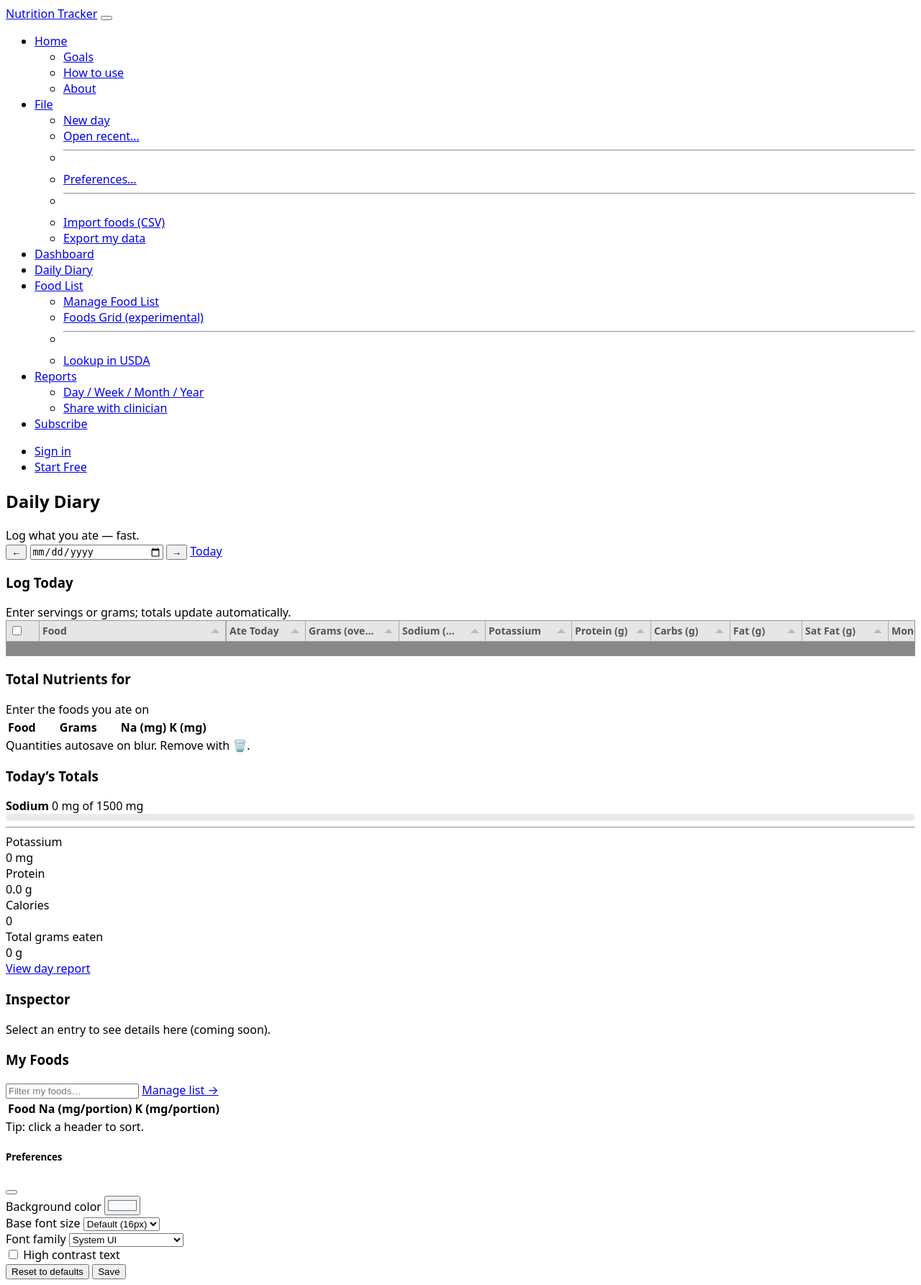
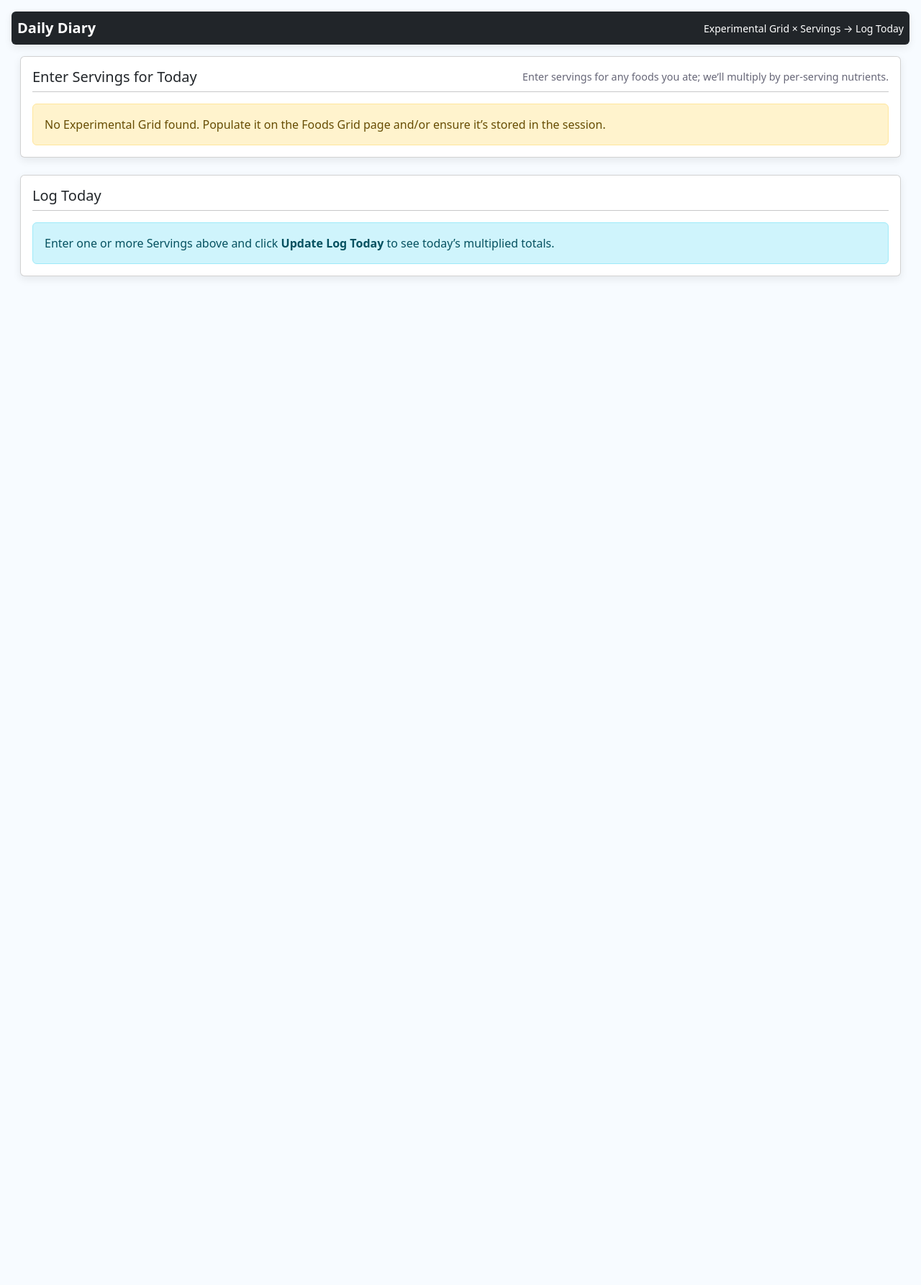
Before and after one commit to KenSodium/HealthNutritionTracker, a Flask app: page /daily in a window 1280 px wide. Shown: the whole page at 72% size. After the commit the page ends 386 px from the top, so only its background shows below. Run offline with Flask 3, Linux system fonts and the light colour scheme; lists and menus that the app fills with data are empty; some libraries are stand-ins or nearby versions.

Commit message:
Manifest update

```diff
--- a/templates/app/daily.html
+++ b/templates/app/daily.html
@@ -1,162 +1,177 @@
-{# templates/app/daily.html #}
-{% extends "app_base.html" %}
-{% block title %}Daily Diary — Nutrition Tracker{% endblock %}
+<!DOCTYPE html>
+<html lang="en">
+<head>
+  <meta charset="utf-8">
+  <title>CKD Diet Tracker — Daily Diary</title>
+  <meta name="viewport" content="width=device-width, initial-scale=1">
+  <!-- Bootstrap -->
+  <link href="https://cdn.jsdelivr.net/npm/bootstrap@5.3.3/dist/css/bootstrap.min.css" rel="stylesheet">
+  <!-- App CSS (optional) -->
+  <link href="{{ url_for('static', filename='app.css') }}" rel="stylesheet">
 
-{% block content %}
-  <div class="page-wrapper">
-    <div class="container-xl">
+  <style>
+    body { background:#f7fbff; }
+    .table-sm td, .table-sm th { padding: .46rem .6rem; }
+    .sticky-header th { position: sticky; top: 0; background: #fff; z-index: 2; }
+    .num { text-align: right; }
+    .w-7rem { width: 7rem; }
+    .hint { font-size:.9rem; color:#667; }
+    .shadow-soft { box-shadow: 0 .25rem .75rem rgba(0,0,0,.08); }
+  </style>
+</head>
+<body class="p-3">
 
-      <!-- Header: date controls -->
-      <div class="page-header d-print-none">
-        <div class="row align-items-center">
-          <div class="col">
-            <h2 class="page-title">Daily Diary</h2>
-            <div class="text-muted mt-1">Log what you ate — fast.</div>
+  <nav class="mb-3 p-2 rounded bg-dark text-white d-flex align-items-center shadow-soft">
+    <div class="fs-5 fw-semibold">Daily Diary</div>
+    <div class="ms-auto small">Experimental Grid × Servings → Log Today</div>
+  </nav>
+
+  <div class="container-fluid">
+
+    {# ------- Safe defaults so the page renders even if vars are missing ------- #}
+    {% set grid = grid if grid is defined else [] %}
+    {% set servings_map = servings_map if servings_map is defined else {} %}
+    {% set nf_default = [
+      'Calories','Protein','Carbs','Fat',
+      'Sat Fat','Mono Fat','Poly Fat','Sugar',
+      'Sodium','Potassium','Calcium','Magnesium','Iron','Cholesterol'
+    ] %}
+    {% set nutrient_fields = nutrient_fields if nutrient_fields is defined and nutrient_fields else nf_default %}
+    {% set preview = preview if preview is defined else None %}
+
+    <!-- A) ENTRY FORM: list Experimental Grid with "Servings Today" input -->
+    <div class="card mb-4 shadow-soft">
+      <div class="card-body">
+        <div class="d-flex align-items-center justify-content-between">
+          <h5 class="card-title mb-0">Enter Servings for Today</h5>
+          <div class="hint">Enter servings for any foods you ate; we’ll multiply by per-serving nutrients.</div>
+        </div>
+        <hr class="mt-2">
+
+        {% if not grid %}
+          <div class="alert alert-warning mb-0">
+            No Experimental Grid found. Populate it on the Foods Grid page and/or ensure it’s stored in the session.
           </div>
-          <div class="col-auto ms-auto d-print-none">
-            <div class="d-flex gap-2 align-items-center">
-              <button class="btn btn-outline" id="btn-prev">←</button>
-              <input class="form-control" type="date" id="day-picker" style="width: 180px;">
-              <button class="btn btn-outline" id="btn-next">→</button>
-              <a class="btn btn-primary" href="{{ url_for('app_daily') }}">Today</a>
+        {% else %}
+          <form method="post" action="{{ url_for('daily') }}">
+            <div class="table-responsive" style="max-height: 55vh;">
+              <table class="table table-sm table-hover align-middle">
+                <thead class="sticky-header">
+                  <tr>
+                    <th>Food</th>
+                    <th class="text-center">Size</th>
+                    <th class="text-center">Units</th>
+                    <th class="text-center">Weight</th>
+                    <th class="text-center">Servings Today</th>
+                    {% for f in nutrient_fields %}
+                      <th class="text-center">{{ f }}</th>
+                    {% endfor %}
+                  </tr>
+                </thead>
+                <tbody>
+                  {% for row in grid %}
+                    {% set rid = (row.id if row.id is defined else row.get('id')) | string %}
+                    <tr>
+                      <td>{{ row.Food if row.Food is defined else row.get('Food','') }}</td>
+                      <td class="text-center">{{ row.Size if row.Size is defined else row.get('Size','') }}</td>
+                      <td class="text-center">{{ row.Units if row.Units is defined else row.get('Units','') }}</td>
+                      <td class="text-center">{{ row.Weight if row.Weight is defined else row.get('Weight','') }}</td>
+                      <td class="text-center">
+                        <input
+                          type="number"
+                          step="0.01"
+                          min="0"
+                          class="form-control form-control-sm text-end w-7rem d-inline-block"
+                          name="servings[{{ rid }}]"
+                          value="{{ servings_map.get(rid, 0) }}">
+                      </td>
+                      {% for f in nutrient_fields %}
+                        <td class="num">
+                          {{ (row[f] if f in row else row.get(f, 0)) }}
+                        </td>
+                      {% endfor %}
+                    </tr>
+                  {% endfor %}
+                </tbody>
+              </table>
             </div>
-          </div>
+
+            <div class="mt-3 d-flex gap-2">
+              <button type="submit" class="btn btn-primary">Update Log Today</button>
+              <a href="{{ url_for('daily') }}" class="btn btn-outline-secondary">Clear Preview</a>
+            </div>
+          </form>
+        {% endif %}
+      </div>
+    </div>
+
+    <!-- B) PREVIEW: multiplied nutrients (Experimental Grid × Servings) -->
+    <div class="card shadow-soft">
+      <div class="card-body">
+        <div class="d-flex align-items-center mb-2">
+          <h5 class="card-title mb-0">Log Today</h5>
+          {% if preview and preview.date %}
+            <div class="ms-2 small text-muted">for {{ preview.date }}</div>
+          {% endif %}
         </div>
-      </div>
+        <hr class="mt-2">
 
-      <!-- Log Today grid (foods with Ate Today + Grams override) -->
-      <div class="card mb-3">
-        <div class="card-header">
-          <h3 class="card-title mb-0">Log Today</h3>
-          <div class="text-muted small">Enter servings or grams; totals update automatically.</div>
-        </div>
-        <div class="card-body p-0">
-          <div id="daily-grid" style="height:520px;"></div>
-        </div>
-      </div>
-
-      <!-- ===== Existing Top row: Entries (wide) + Totals (narrow) ===== -->
-      <div class="row g-3">
-
-        <!-- Entries: wide (stops before totals) -->
-        <div class="col-12 col-xl-9">
-          <div class="card">
-            <div class="card-header">
-              <div>
-                <h3 class="card-title mb-0">
-                  Total Nutrients for <span id="day-label"></span>
-                </h3>
-                <div class="text-muted small">
-                  Enter the foods you ate on <span id="day-label-2"></span>
-                </div>
-              </div>
-            </div>
-            <div class="card-body p-0">
-              <div class="table-responsive">
-                <table class="table table-vcenter card-table mb-0">
-                  <thead>
-                    <tr>
-                      <th>Food</th>
-                      <th style="width:110px" class="text-end">Grams</th>
-                      <th class="text-end">Na (mg)</th>
-                      <th class="text-end">K (mg)</th>
-                      <th style="width:60px"></th>
-                    </tr>
-                  </thead>
-                  <tbody id="entries-body"><!-- filled by JS --></tbody>
-                </table>
-              </div>
-            </div>
-            <div class="card-footer text-muted small">
-              Quantities autosave on blur. Remove with 🗑️.
-            </div>
-          </div>
-        </div>
-
-        <!-- Today’s Totals -->
-        <div class="col-12 col-xl-3">
-          <div class="card">
-            <div class="card-header"><h3 class="card-title">Today’s Totals</h3></div>
-            <div class="card-body" id="totals-panel"><!-- filled by JS --></div>
-            <div class="card-footer">
-              <a class="btn btn-outline w-100" href="{{ url_for('reports_day') }}">View day report</a>
-            </div>
+        {% if preview and preview.rows %}
+          <div class="table-responsive" style="max-height: 55vh;">
+            <table class="table table-sm table-striped align-middle">
+              <thead class="sticky-header">
+                <tr>
+                  <th>Food</th>
+                  <th class="text-center">Size</th>
+                  <th class="text-center">Units</th>
+                  <th class="text-center">Weight</th>
+                  <th class="text-center">Servings</th>
+                  {% for f in nutrient_fields %}
+                    <th class="text-center">{{ f }}</th>
+                  {% endfor %}
+                </tr>
+              </thead>
+              <tbody>
+                {% for r in preview.rows %}
+                  <tr>
+                    <td>{{ r.Food }}</td>
+                    <td class="text-center">{{ r.Size }}</td>
+                    <td class="text-center">{{ r.Units }}</td>
+                    <td class="text-center">{{ r.Weight }}</td>
+                    <td class="text-center">{{ '%.2f'|format((r.Servings|float) if r.Servings is defined else (r.get('Servings',0)|float)) }}</td>
+                    {% for f in nutrient_fields %}
+                      <td class="num">{{ '%.2f'|format((r.get(f, 0)|float)) }}</td>
+                    {% endfor %}
+                  </tr>
+                {% endfor %}
+              </tbody>
+              <tfoot>
+                <tr class="table-secondary">
+                  <th colspan="5" class="text-end">Totals</th>
+                  {% for f in nutrient_fields %}
+                    <th class="num">
+                      {{ '%.2f'|format((preview.totals.get(f, 0)|float)) }}
+                    </th>
+                  {% endfor %}
+                </tr>
+              </tfoot>
+            </table>
           </div>
 
-          <div class="card mt-2">
-            <div class="card-header"><h3 class="card-title">Inspector</h3></div>
-            <div class="card-body text-muted small">
-              Select an entry to see details here (coming soon).
-            </div>
+          <div class="hint">
+            These values = per-serving nutrients from Experimental Grid × the “Servings Today” you entered above.
           </div>
-        </div>
+        {% else %}
+          <div class="alert alert-info mb-0">
+            Enter one or more Servings above and click <strong>Update Log Today</strong> to see today’s multiplied totals.
+          </div>
+        {% endif %}
+      </div>
+    </div>
 
-        <!-- Second row: My Foods full-width -->
-        <div class="col-12">
-          <div class="card">
-            <div class="card-header">
-              <h3 class="card-title">My Foods</h3>
-              <div class="ms-auto d-flex gap-2 align-items-center">
-                <input id="foods-filter" class="form-control" placeholder="Filter my foods…" style="max-width:260px">
-                <a class="btn btn-sm btn-outline" href="{{ url_for('food_search') }}">Manage list →</a>
-              </div>
-            </div>
-            <div class="card-body p-0">
-              <div class="table-responsive">
-                <table class="table table-vcenter card-table mb-0" id="tbl-foods">
-                  <thead>
-                    <tr>
-                      <th data-sort="text">Food</th>
-                      <th class="text-end" data-sort="num">Na (mg/portion)</th>
-                      <th class="text-end" data-sort="num">K (mg/portion)</th>
-                      <th style="width:60px"></th>
-                    </tr>
-                  </thead>
-                  <tbody id="foods-body"><!-- filled by JS --></tbody>
-                </table>
-              </div>
-            </div>
-            <div class="card-footer text-muted small">
-              Tip: click a header to sort.
-            </div>
-          </div>
-        </div>
+  </div>
 
-      </div> <!-- /row -->
-
-    </div> <!-- /container-xl -->
-  </div> <!-- /page-wrapper -->
-{% endblock %}
-
-{% block scripts %}
-  {{ super() }}
-
-  <!-- Boot payload -->
-  <script>
-    window.__DAILY_BOOT__ = {
-      date: "{{ date_iso|default('', true) }}",
-      myFoods: {{ (my_foods or [])|tojson }},
-    };
-  </script>
-
-  <!-- Tabulator (needed for the new Log Today grid) -->
-  <link rel="stylesheet" href="{{ url_for('static', filename='vendor/tabulator/dist/css/tabulator.min.css') }}">
-  <script src="{{ url_for('static', filename='vendor/tabulator/dist/js/tabulator.min.js') }}"></script>
-
-  <!-- Daily logic (grid + totals refresh). Bump cache param as needed. -->
-  <script src="{{ url_for('static', filename='app/daily.js') }}?v=19"></script>
-
-  <!-- Keep the subtitle date in sync with the main label -->
-  <script>
-    (function(){
-      function syncDup(){
-        var a = document.getElementById('day-label');
-        var b = document.getElementById('day-label-2');
-        if (a && b) b.textContent = a.textContent || '';
-      }
-      window.addEventListener('load', syncDup);
-      var picker = document.getElementById('day-picker');
-      if (picker) picker.addEventListener('change', syncDup);
-    })();
-  </script>
-{% endblock %}
+  <!-- Bootstrap JS (optional for dropdowns, etc.) -->
+  <script src="https://cdn.jsdelivr.net/npm/bootstrap@5.3.3/dist/js/bootstrap.bundle.min.js"></script>
+</body>
+</html>
```
Also changed, not shown: 1 other file.
